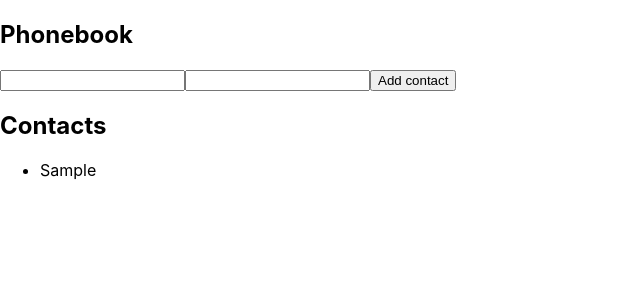
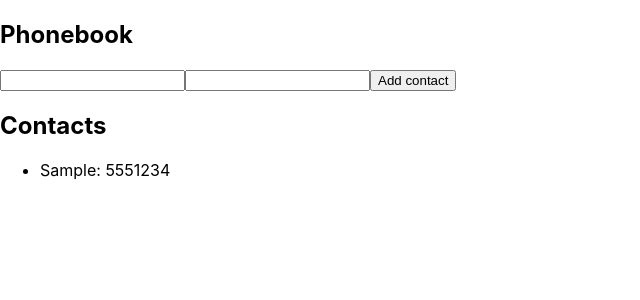
Before and after one commit to OlgaBorovik/goit-react-hw-02-phonebook, a React (Create React App) app: page / in a window 1280 px wide. Both pictures are taken after typing "Sample", "5551234" into the empty fields and a click on the button "Add contact". Shown: the top 300 px of the page, without its empty margins (0-640 px from the left). Built offline with nearby package versions, Linux system fonts and the light colour scheme.

Commit message:
Update App.jsx

```diff
--- a/src/components/App.jsx
+++ b/src/components/App.jsx
@@ -28,8 +28,8 @@ class App extends React.Component {
         <h2>Contacts</h2>
         <div>
           <ul>
-            {this.state.contacts.map(({id, name}) => (
-              <li key={id}>{name}</li>
+            {this.state.contacts.map(({id, name, number}) => (
+              <li key={id}>{name}: {number}</li>
             ))}
         </ul>
 
```
